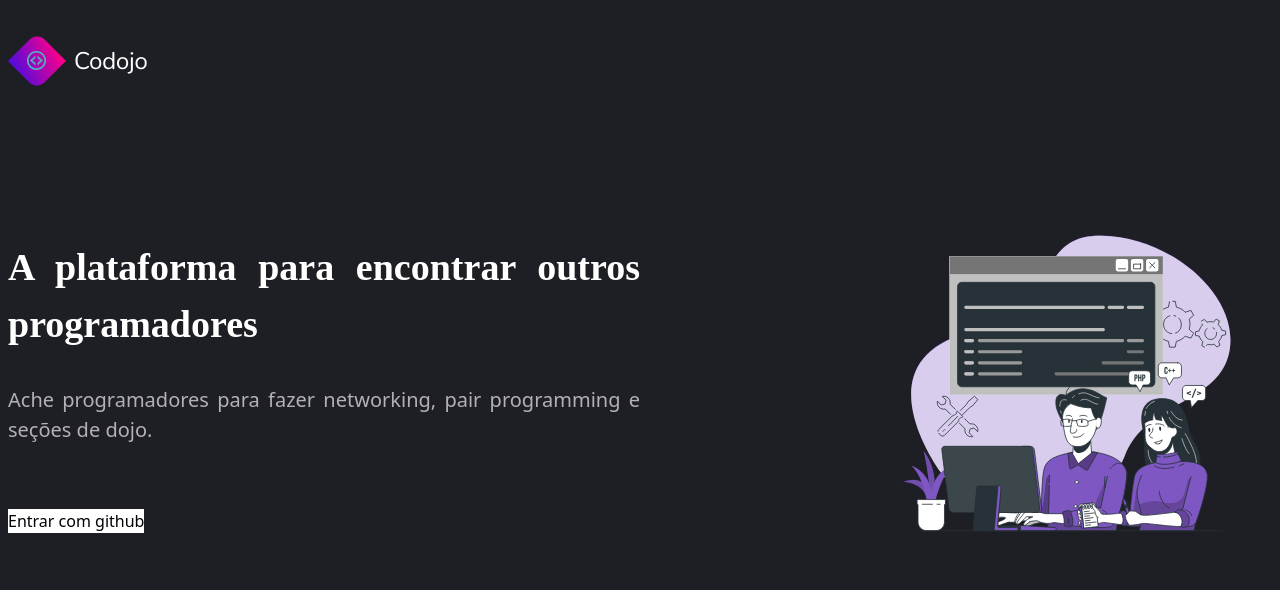
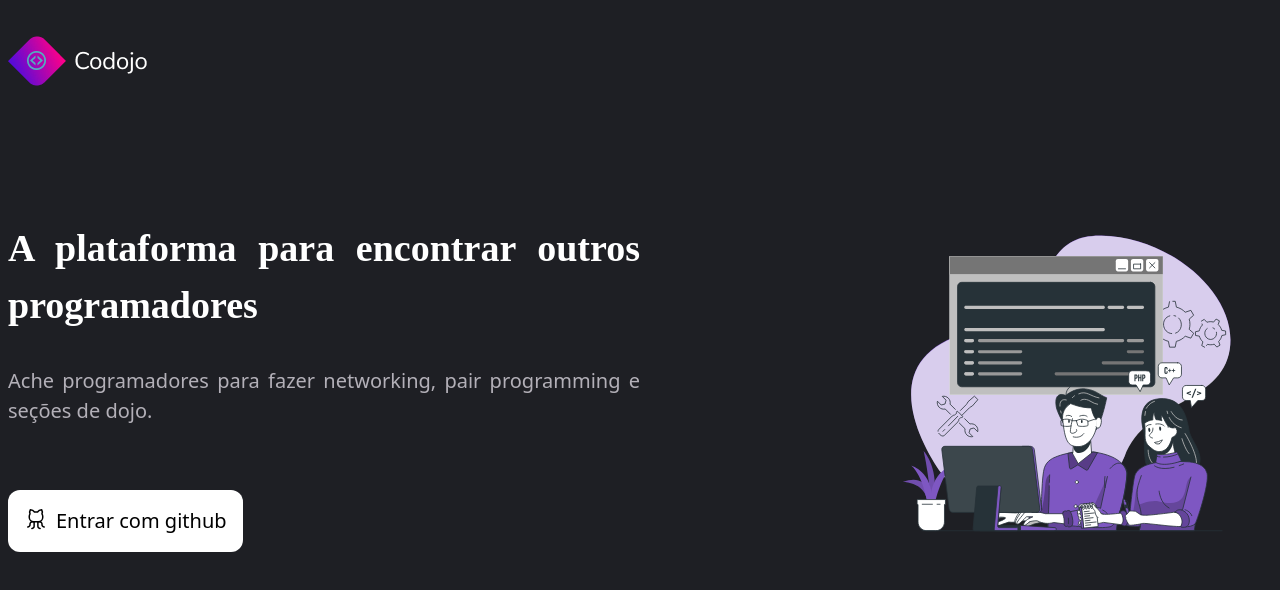
Before and after one commit to RodrigoRVSN/boa-hancock-client, a Next.js app: page / in a window 1280 px wide. Shown: the top 590 px of the page. Built offline with nearby package versions, Linux system fonts and the light colour scheme.

Commit message:
feat: style github login button

```diff
--- a/package.json
+++ b/package.json
@@ -16,6 +16,7 @@
   "dependencies": {
     "@reduxjs/toolkit": "^1.9.0",
     "next": "^13.0.5",
+    "phosphor-react": "^1.4.1",
     "react": "^18",
     "react-dom": "^18",
     "react-redux": "^8.0.5"
--- a/src/components/pages/Home/HeroSection/ButtonLogin.tsx
+++ b/src/components/pages/Home/HeroSection/ButtonLogin.tsx
@@ -1,4 +1,5 @@
 import { useRouter } from 'next/router'
+import { GithubLogo } from 'phosphor-react'
 
 export const ButtonLogin = () => {
   const { push } = useRouter()
@@ -8,6 +9,10 @@ export const ButtonLogin = () => {
   }
 
   return (
-    <button className='bg-text' onClick={handleLoginWithGithub}>Entrar com github</button>
+    <button className='bg-text flex mx-auto md:mx-[0] rounded-xl p-md text-p1 transition duration-150 hover:bg-gray200'
+            onClick={handleLoginWithGithub}>
+      <GithubLogo className='mr-xs' size={24}/>
+      <p>Entrar com github</p>
+    </button>
   )
 }
```
Also changed, not shown: 1 other file (tests, documents, lock files or other folders).
